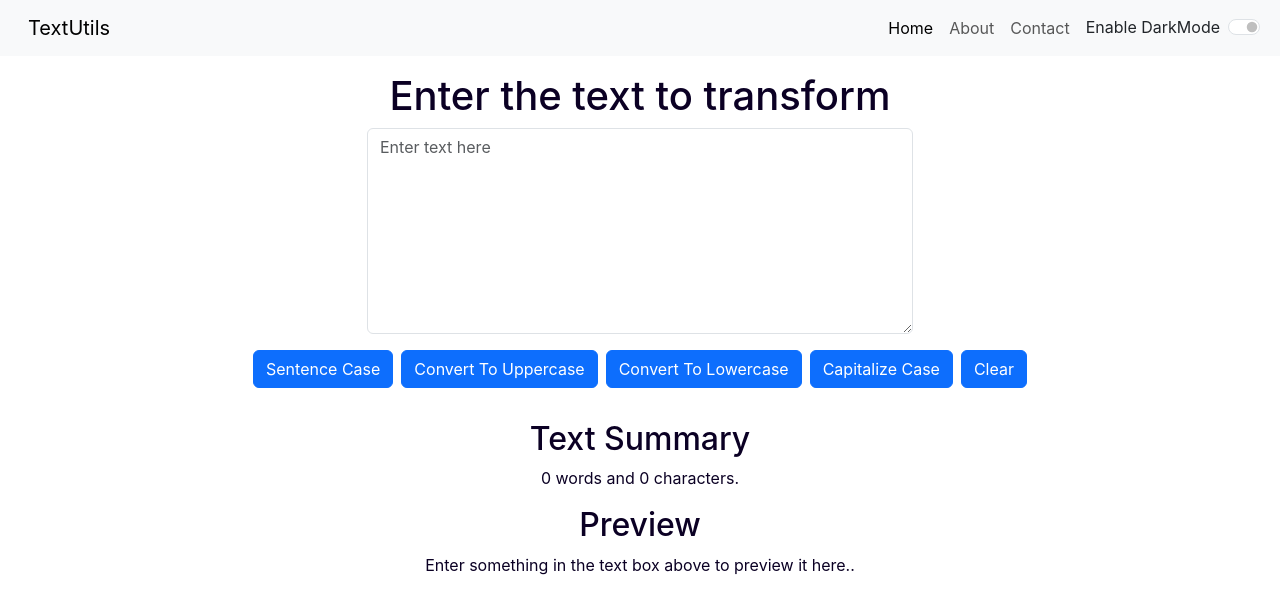
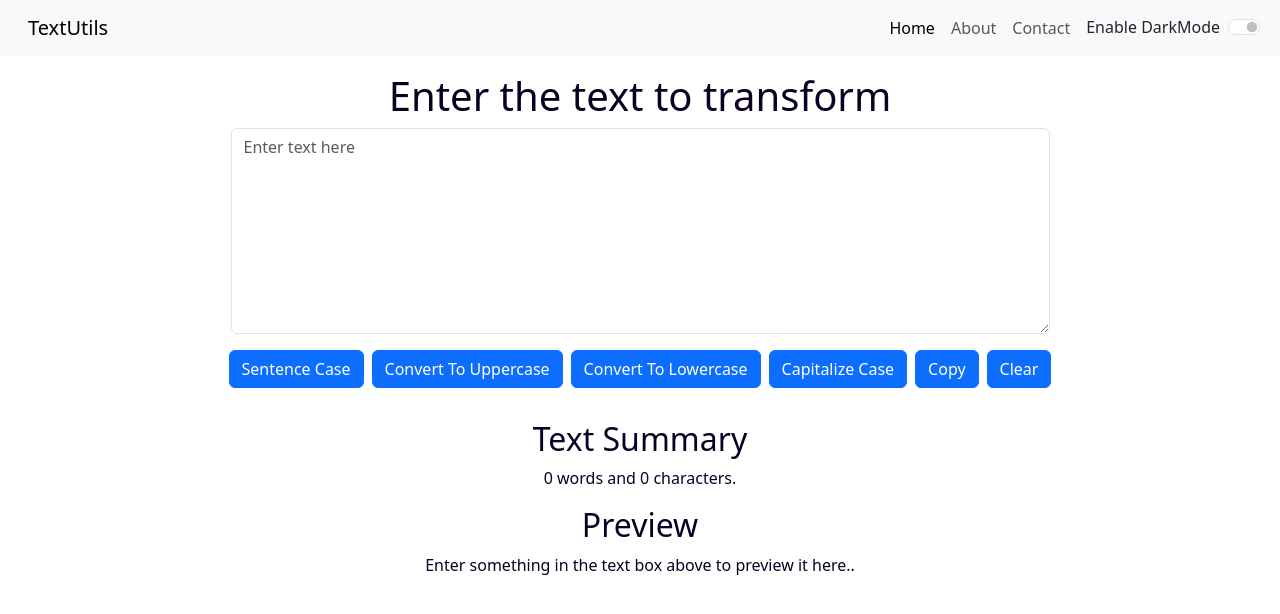
Before and after one commit to saagarbhujel/react, a React (Create React App) app in the folder textutils/: page / in a window 1280 px wide. Shown: the top 614 px of the page. Built offline with nearby package versions, Linux system fonts and the light colour scheme.

Commit message:
dismissing alert added and copy button addded

```diff
--- a/textutils/src/App.js
+++ b/textutils/src/App.js
@@ -3,6 +3,7 @@ import "./App.css";
 // import About from "./Components/About";
 import Navbar from "./Components/Navbar";
 import TextForm from "./Components/TextForm";
+import Alert from "./Components/Alert";
 
 
 
@@ -13,16 +14,31 @@ function App() {
   const [mode, setMode] = useState('light')
   const [darkBtnTxt, setDarkBtnTxt] = useState('Enable DarkMode')
 
+  const [alert, setAlert] = useState(null)
+  const showAlert = (message, type)=>{
+    setAlert({
+      msg:message,
+      type:type
+    })
+    setTimeout(() => {
+      setAlert(null)
+    }, 1500);
+  }
+
+
   const toggleMode = () =>{
     if(mode === 'light'){
     setMode('dark')
     document.body.style.backgroundColor = "#0b0024";
     setDarkBtnTxt('Enble Light Mode')
+    showAlert('Dark mode has been enabled','success')
   }
   else{
     setMode ('light')
     document.body.style.backgroundColor = 'white'
     setDarkBtnTxt('Enable Dark Mode')
+    showAlert("Light mode has been enabled", "success");
+
   }
 }
 
@@ -31,8 +47,9 @@ function App() {
       {/* <Navbar titleName="TextUtils" about="About Us" /> */}
       {/* <Navbar/> */}
       <Navbar titleName="TextUtils" toggleMode={toggleMode} mode={mode} darkBtnTxt={darkBtnTxt} />
+      <Alert alert={alert}/>
       <div className="container my-3 ">
-        <TextForm formHeading="Enter the text to transform" mode={mode} />
+        <TextForm showAlert={showAlert} formHeading="Enter the text to transform" mode={mode} />
         {/* <About/> */}
       </div>
     </>
--- /dev/null
+++ b/textutils/src/Components/Alert.js
@@ -0,0 +1,20 @@
+import React from 'react'
+
+export default function Alert(props) {
+  const capitalize = (word)=>{
+    const lower = word.toLowerCase();
+    return lower.charAt(0).toUpperCase()+ lower.slice(1)
+  }
+  return (
+    props.alert && <div className={`alert alert-${props.alert.type} alert-dismissible fade show`} role="alert">
+      <strong>{capitalize(props.alert.type)}</strong>: {props.alert.msg}
+
+      {/* <button
+        type="button"
+        className="btn-close"
+        data-bs-dismiss="alert"
+        aria-label="Close"
+      ></button> */}
+    </div>
+  );
+}
--- a/textutils/src/Components/TextForm.js
+++ b/textutils/src/Components/TextForm.js
@@ -1,17 +1,23 @@
 import React, { useState } from "react";
 
 export default function TextForm(props) {
+
+  //upper case
   const changeUpperCase = () => {
     // console.log("clicked")
     let newText = text.toUpperCase();
     setText(newText);
+    props.showAlert('Converted to Upper Case', 'success')
   };
 
+  //lower case
   const changeLowerCase = () => {
     let newText = text.toLowerCase();
     setText(newText);
+    props.showAlert('Converted To Lower Case', 'success')
   };
 
+  //capitalize case
   const capitalize = () => {
     // const word = "sagar bhujel"
     const newText = text.split(" ");
@@ -25,8 +31,10 @@ export default function TextForm(props) {
     setText(newText.join(" "));
     // setText(newText)
     // console.log(newText)
+    props.showAlert('Converted to Capitalize Case','success')
   };
 
+  //sentence case
   const sentenceCase = () => {
     // const newText = text.toLowerCase()
     const newText = text
@@ -37,14 +45,26 @@ export default function TextForm(props) {
       );
 
     setText(newText.join(". "));
+    props.showAlert("Converted to Sentence Case", "success");
+
 
     //   console.log(newText)
   };
 
+  //delete or clear the text area
   const clearInput = () => {
     // const newText = text
-    setText(" ");
+    setText("");
+    props.showAlert("Text has been Cleared", "warning");
+
   };
+
+  //copy to clip board
+  const copyToClipboard = ()=>{
+    let newText = document.getElementById('myForm')
+    navigator.clipboard.writeText(newText.value)
+    props.showAlert("Copied to ClipBoard.", "success")
+  }
 
   const handelOnChange = (event) => {
     //  console.log("onchange" +text);
@@ -66,7 +86,7 @@ export default function TextForm(props) {
         <h1>{props.formHeading}</h1>
         <div className="mb-3">
           <textarea
-            className="form-control w-50 mx-auto "
+            className="form-control w-75 mx-auto "
             value={text}
             onChange={handelOnChange}
             placeholder="Enter text here "
@@ -97,9 +117,14 @@ export default function TextForm(props) {
             Capitalize Case
           </button>
 
+          <button className="btn btn-primary my-3 mx-1" onClick={copyToClipboard}>
+            Copy
+          </button>
+
           <button className="btn btn-primary my-3 mx-1" onClick={clearInput}>
             Clear
           </button>
+
         </div>
       </div>
       <div
--- a/textutils/src/index.css
+++ b/textutils/src/index.css
@@ -1,7 +1,10 @@
+
+  @import url('https://fonts.googleapis.com/css2?family=Barlow+Semi+Condensed:wght@100;200&family=Poppins:wght@200;300&family=Roboto:wght@100;300;400&display=swap');
+
 body {
   margin: 0;
   font-family: -apple-system, BlinkMacSystemFont, 'Segoe UI', 'Roboto', 'Oxygen',
-    'Ubuntu', 'Cantarell', 'Fira Sans', 'Droid Sans', 'Helvetica Neue',
+    'Ubuntu', 'Cantarell', 'Fira Sans', 'Droid Sans', 'Helvetica Neue' 'Poppins', 'monospace',
     sans-serif;
   -webkit-font-smoothing: antialiased;
   -moz-osx-font-smoothing: grayscale;
```
